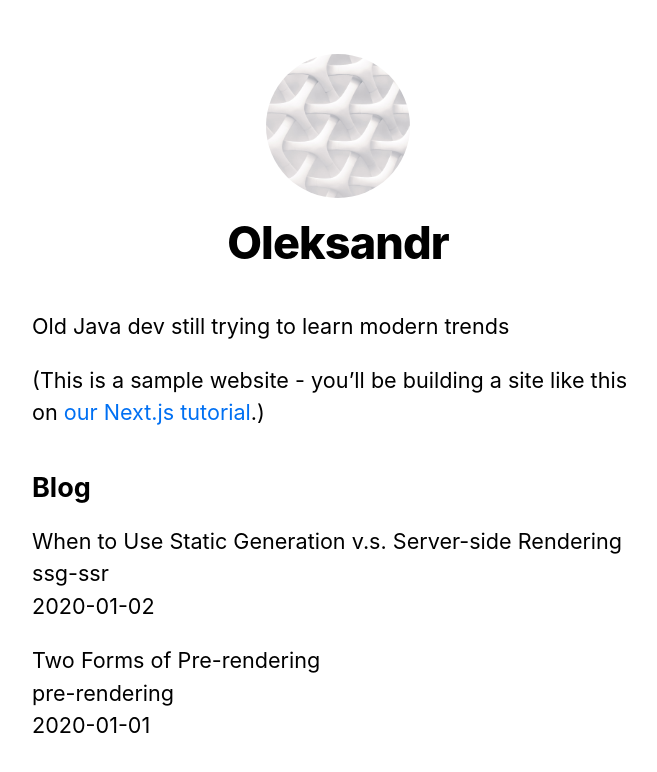
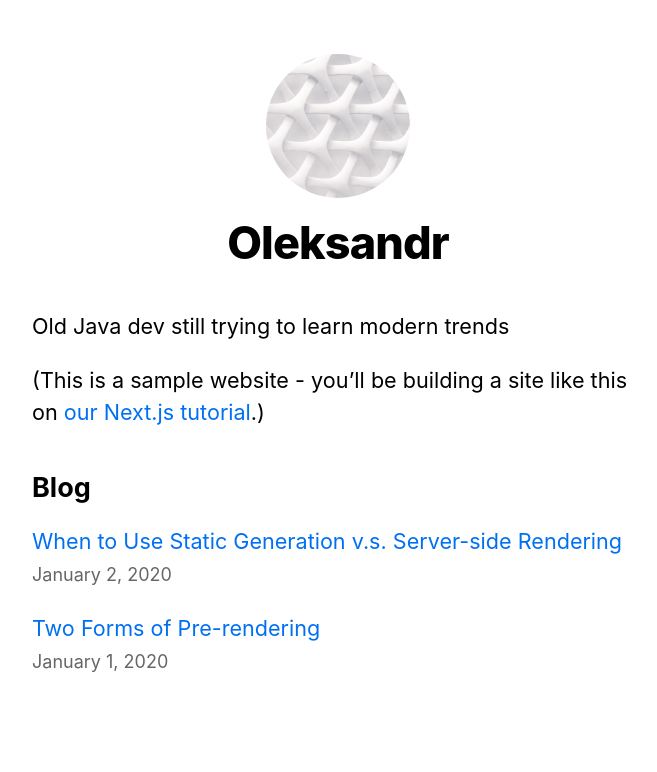
Before and after one commit to OleksandrVBieliakov/nextjs-blog, a Next.js app: page / in a window 1280 px wide. Shown: the top 772 px of the page, without its empty margins (302-959 px from the left). Built offline with nearby package versions, Linux system fonts and the light colour scheme.

Commit message:
Dynamic Routes

```diff
--- /dev/null
+++ b/components/date.js
@@ -0,0 +1,6 @@
+import {parseISO, format} from 'date-fns';
+
+export default function Date({dateString}) {
+    const date = parseISO(dateString);
+    return <time dateTime={dateString}>{format(date, 'LLLL d, yyyy')}</time>;
+}
--- a/lib/posts.js
+++ b/lib/posts.js
@@ -1,6 +1,8 @@
 import fs from 'fs';
 import path from 'path';
 import matter from 'gray-matter';
+import {remark} from 'remark';
+import html from 'remark-html';
 
 const postsDirectory = path.join(process.cwd(), 'posts');
 
@@ -59,16 +61,23 @@
     });
 }
 
-export function getPostData(id) {
+export async function getPostData(id) {
     const fullPath = path.join(postsDirectory, `${id}.md`);
     const fileContents = fs.readFileSync(fullPath, 'utf8');
 
     // Use gray-matter to parse the post metadata section
     const matterResult = matter(fileContents);
 
-    // Combine the data with the id
+    // Use remark to convert markdown into HTML string
+    const processedContent = await remark()
+        .use(html)
+        .process(matterResult.content);
+    const contentHtml = processedContent.toString();
+
+    // Combine the data with the id and contentHtml
     return {
         id,
+        contentHtml,
         ...matterResult.data,
     };
 }
--- a/package.json
+++ b/package.json
@@ -6,10 +6,13 @@
     "start": "next start"
   },
   "dependencies": {
+    "date-fns": "^2.30.0",
     "gray-matter": "^4.0.3",
     "next": "latest",
     "react": "18.2.0",
-    "react-dom": "18.2.0"
+    "react-dom": "18.2.0",
+    "remark": "^14.0.2",
+    "remark-html": "^15.0.1"
   },
   "engines": {
     "node": ">=18"
--- a/pages/index.js
+++ b/pages/index.js
@@ -1,7 +1,9 @@
 import Head from 'next/head';
-import Layout, { siteTitle } from '../components/layout';
+import Layout, {siteTitle} from '../components/layout';
 import utilStyles from '../styles/utils.module.css';
-import { getSortedPostsData } from '../lib/posts';
+import {getSortedPostsData} from '../lib/posts';
+import Link from 'next/link';
+import Date from '../components/date';
 
 export async function getStaticProps() {
     const allPostsData = getSortedPostsData();
@@ -12,7 +14,7 @@
     };
 }
 
-export default function Home({ allPostsData }) {
+export default function Home({allPostsData}) {
     return (
         <Layout home>
             <Head>
@@ -28,13 +30,13 @@
             <section className={`${utilStyles.headingMd} ${utilStyles.padding1px}`}>
                 <h2 className={utilStyles.headingLg}>Blog</h2>
                 <ul className={utilStyles.list}>
-                  {allPostsData.map(({ id, date, title }) => (
+                    {allPostsData.map(({id, date, title}) => (
                         <li className={utilStyles.listItem} key={id}>
-                          {title}
-                          <br />
-                          {id}
-                          <br />
-                          {date}
+                            <Link href={`/posts/${id}`}>{title}</Link>
+                            <br/>
+                            <small className={utilStyles.lightText}>
+                                <Date dateString={date}/>
+                            </small>
                         </li>
                     ))}
                 </ul>
```
Also changed, not shown: pages/posts/[id].js (+18 -9 lines), 1 other file (tests, documents, lock files or other folders). Lines whose indentation alone changed are shown as unchanged.
